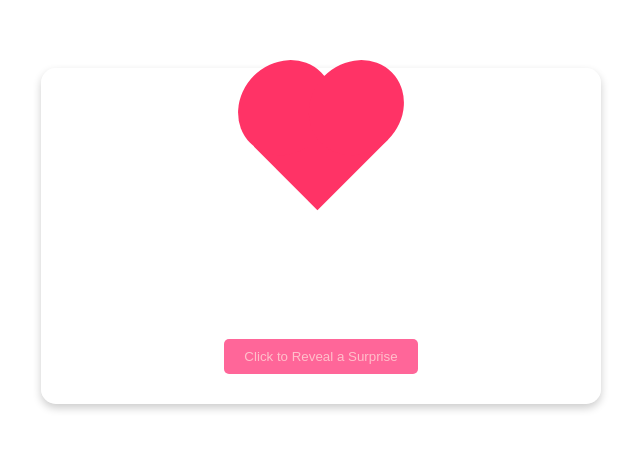
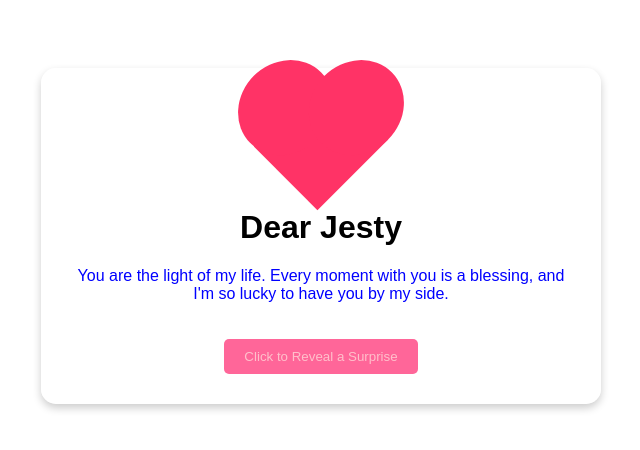
Before and after one commit to Giri227/ILU2, a plain HTML site: page index.html in a window 1280 px wide. Shown: the part 164-614 px from the top of the page, without its empty margins (319-959 px from the left). Drawn offline with Linux system fonts and the light colour scheme.

Commit message:
Update styles.css

```diff
--- a/styles.css
+++ b/styles.css
@@ -17,15 +17,15 @@ body {
     box-shadow: 0 4px 8px rgba(0, 0, 0, 0.2);
     max-width: 500px;
     width: 100%;
-    color: white;
+    color: red;
 }
 
 h1 {
-    color: white;
+    color: Black;
 }
 
 p {
-    color: white;
+    color: blue;
 }
 
 button {
@@ -82,11 +82,11 @@ button:hover {
 }
 
 #proposalSection h1, #finalMessage h2 {
-    color: white;
+    color: pink;
 }
 
 #finalMessage {
-    color: white;
+    color: purple;
     margin-top: 20px;
 }
 
```
